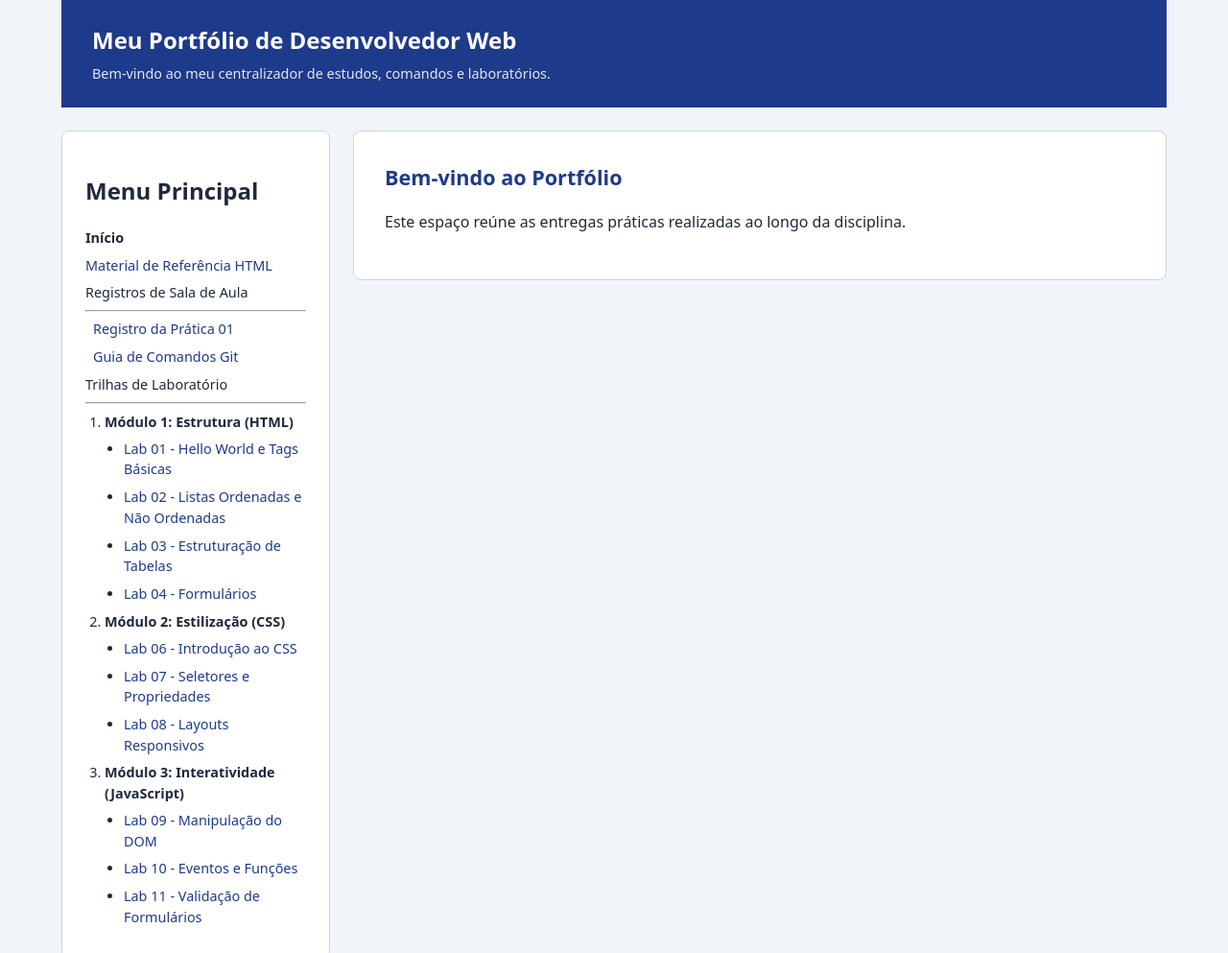
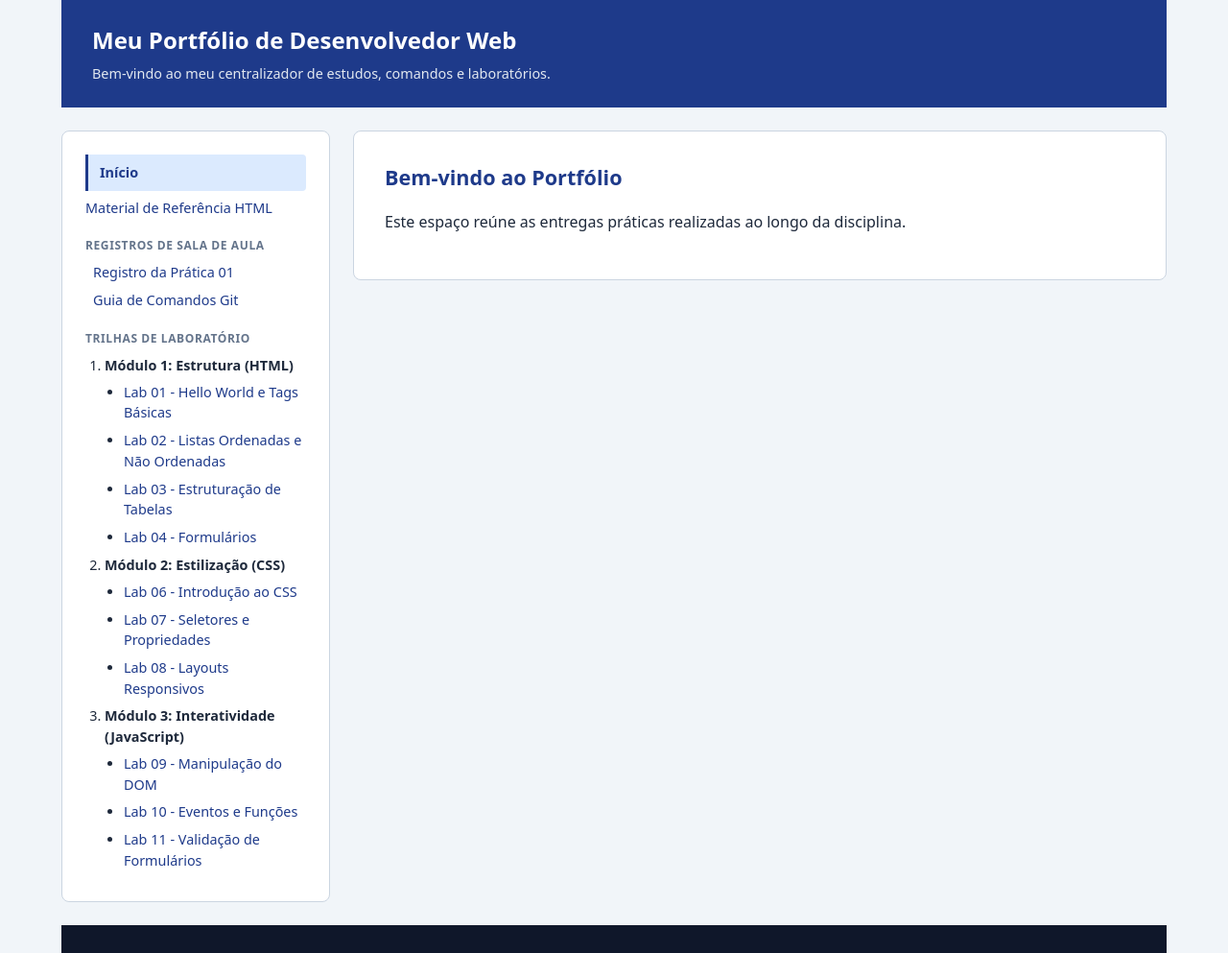
Before and after one commit to Desenvolvimento-Web-2026-2-ENG/lab-carolinasouza, a plain HTML site: page index.html in a window 1280 px wide. Shown: the top 993 px of the page at 96% size. Drawn offline with Linux system fonts and the light colour scheme.

Commit message:
Update index.html

```diff
--- a/index.html
+++ b/index.html
@@ -15,19 +15,16 @@
 
         <aside class="barra-lateral">
             <nav>
-                <h2>Menu Principal</h2>
                 <ul>
-                    <li><strong>Início</strong></li>
+                    <li><span class="ativo">Início</span></li>
                     <li><a href="referencias.html">Material de Referência HTML</a></li>
-                    <li>Registros de Sala de Aula
-                        <hr>
+                    <li><span class="categoria-menu">Registros de Sala de Aula</span>
                         <ul>
                             <li><a href="docs/semana-01.html">Registro da Prática 01</a></li>
                             <li><a href="docs/comandos-git.html">Guia de Comandos Git</a></li>
                         </ul>
                     </li>
-                    <li>Trilhas de Laboratório
-                        <hr>
+                    <li><span class="categoria-menu">Trilhas de Laboratório</span>
                         <ol>
                             <li><strong>Módulo 1: Estrutura (HTML)</strong>
                                 <ul>
```
